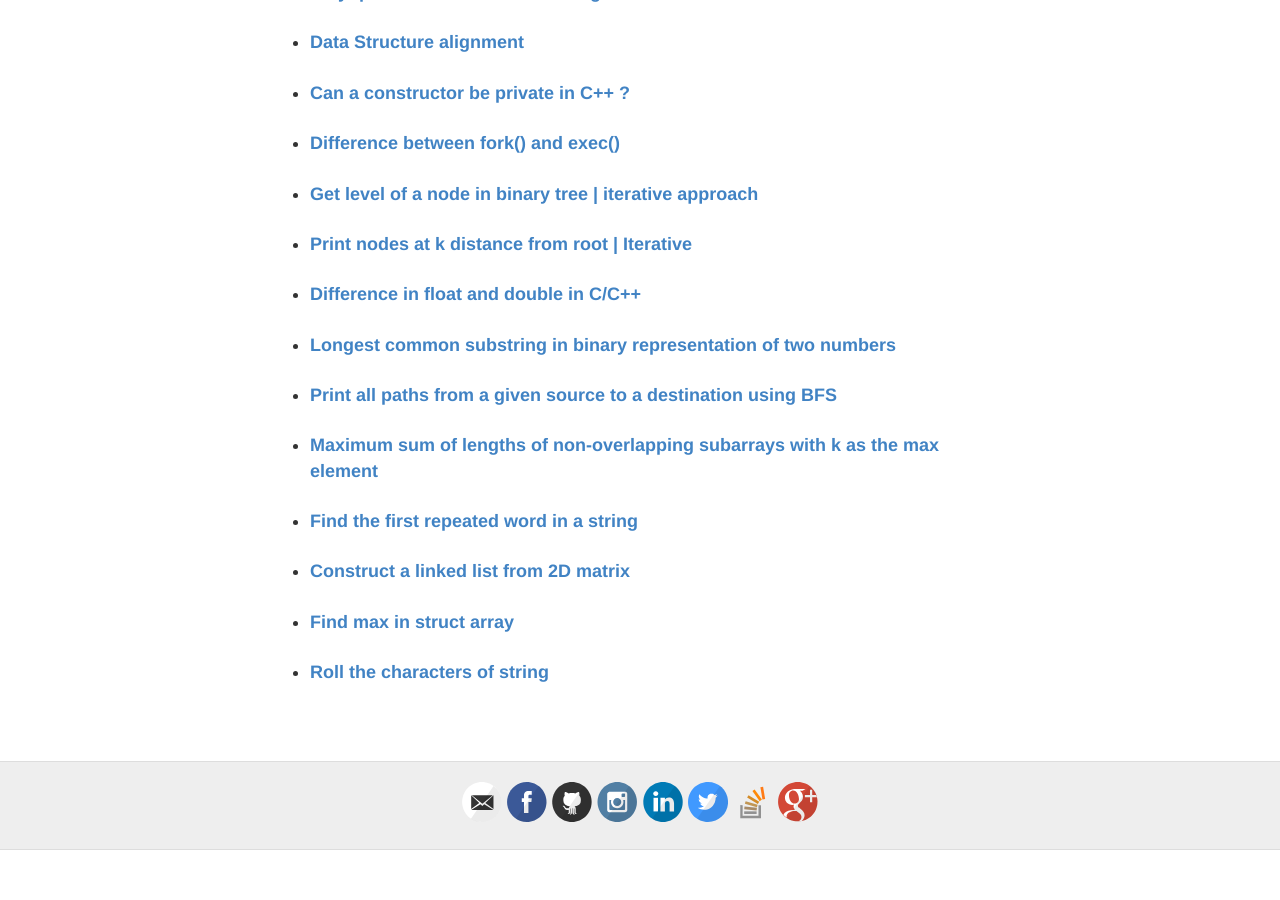
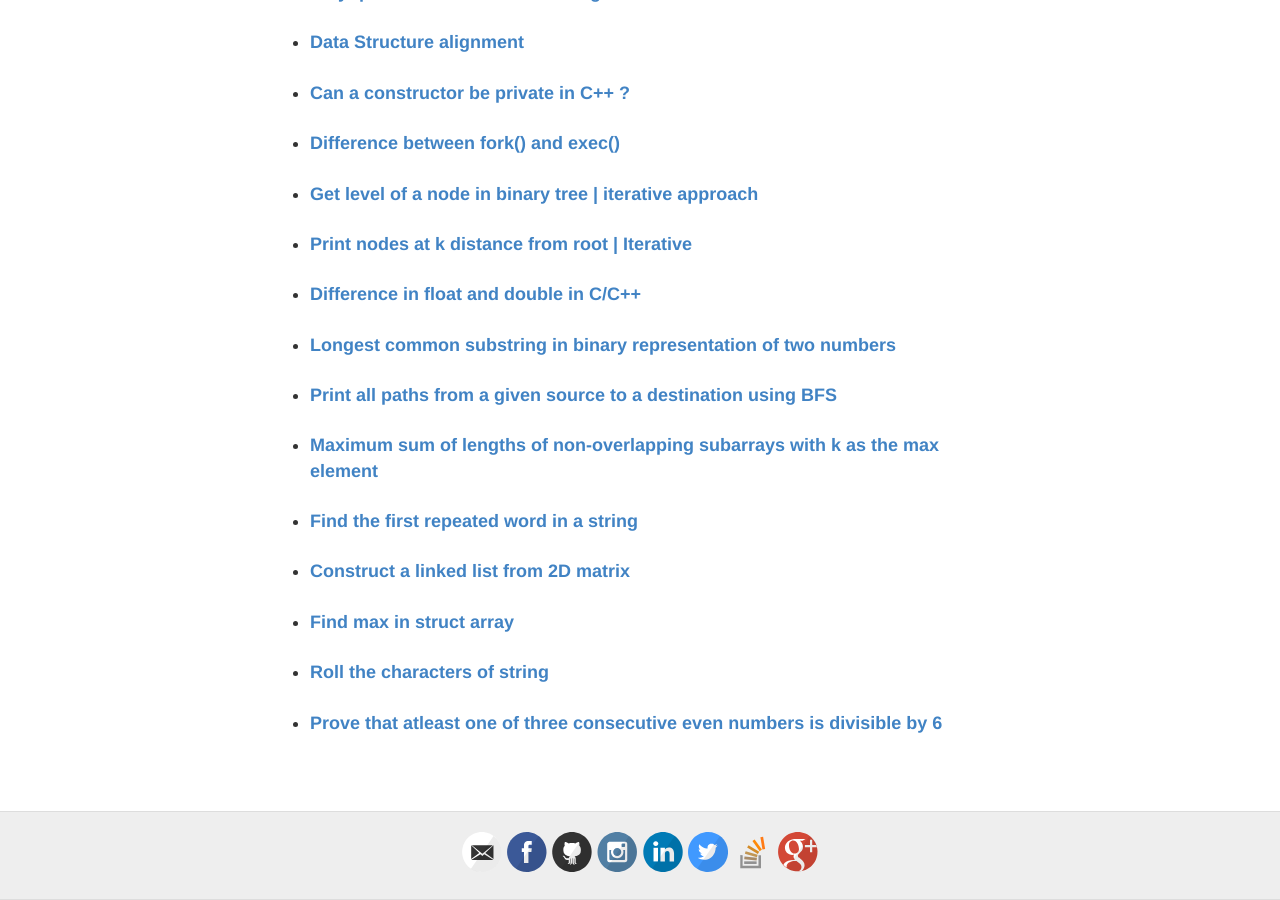
Before and after one commit to msdeep14/msdeep14.github.io, a Jekyll site: the page built from projects/geeksforgeeks_articles.html, in a window 1280 px wide and 900 px high, scrolled down 870 px. Built offline with Jekyll 4.4.1, drawn with Linux system fonts in a browser that asks for light colours; before the commit the page ends 1720 px from its top, so only the background shows below that.

Commit message:
add geeksforgeeks article link

```diff
--- a/projects/geeksforgeeks_articles.html
+++ b/projects/geeksforgeeks_articles.html
@@ -41,8 +41,8 @@ permalink: /projects/geeksforgeeks_articles
         <li><strong><a target="_blank" href = "http://www.geeksforgeeks.org/find-first-repeated-word-string/">Find the first repeated word in a string</a></strong></li><br/>
         <li><strong><a target="_blank" href = "http://www.geeksforgeeks.org/construct-linked-list-2d-matrix/">Construct a linked list from 2D matrix</a></strong></li><br/>
         <li><strong><a target="_blank" href = "http://www.geeksforgeeks.org/find-max-struct-array/">Find max in struct array</a></strong></li><br/>
-        <li><strong><a target="_blank" href = "http://www.geeksforgeeks.org/roll-characters-string/">Roll the characters of string
-</a></strong></li><br/>
+        <li><strong><a target="_blank" href = "http://www.geeksforgeeks.org/roll-characters-string/">Roll the characters of string</a></strong></li><br/>
+        <li><strong><a target="_blank" href = "http://www.geeksforgeeks.org/prove-atleast-one-three-consecutive-even-numbers-divisible-6/">Prove that atleast one of three consecutive even numbers is divisible by 6</a></strong></li><br/>
     </ul>
 </p>
 </body>
```
